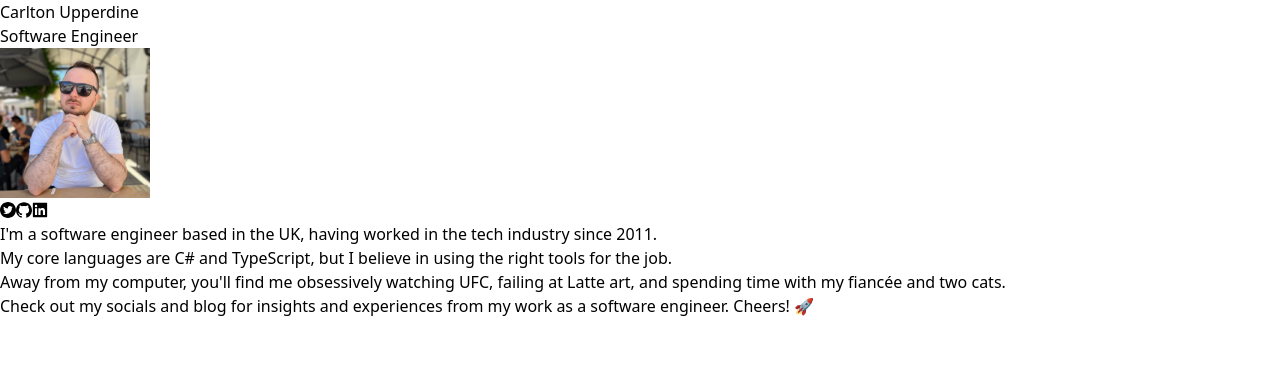
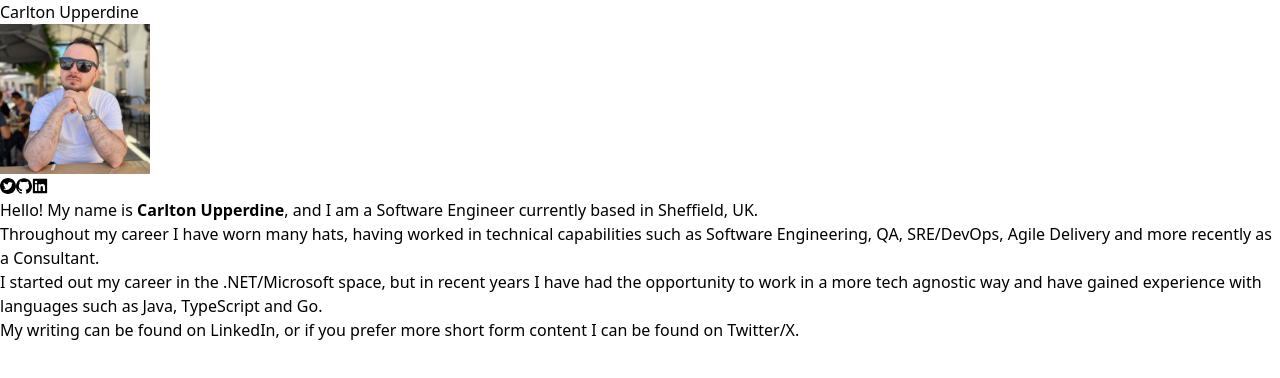
Before and after one commit to carltonupp/website, a React (Vite) app: page / in a window 1280 px wide. Shown: the top 378 px of the page. Built offline with nearby package versions, Linux system fonts and the light colour scheme.

Commit message:
finished bio

```diff
--- a/src/App.tsx
+++ b/src/App.tsx
@@ -6,8 +6,7 @@ export function App() {
     <div className="flex flex-col min-h-screen font-sans bg-slate-700 text-white">
       <header>
         <div className="text-center mt-10">
-          <div className="text-5xl">Carlton Upperdine</div>
-          <div className="text-3xl my-5">Software Engineer</div>
+          <div className="text-5xl mb-10">Carlton Upperdine</div>
         </div>
       </header>
       <main className="container mx-auto flex-1">
--- a/src/Bio.tsx
+++ b/src/Bio.tsx
@@ -3,20 +3,23 @@ export default function Bio() {
     <div className="mt-5 text-2xl">
       <ul>
         <li className="mb-5">
-          I&apos;m a software engineer based in the UK, having worked in the
-          tech industry since 2011.
+          Hello! My name is <strong>Carlton Upperdine</strong>, and I am a
+          Software Engineer currently based in Sheffield, UK.
         </li>
         <li className="mb-5">
-          My core languages are C# and TypeScript, but I believe in using the
-          right tools for the job.
+          Throughout my career I have worn many hats, having worked in technical
+          capabilities such as Software Engineering, QA, SRE/DevOps, Agile
+          Delivery and more recently as a Consultant.
         </li>
         <li className="mb-5">
-          Away from my computer, you&apos;ll find me obsessively watching UFC,
-          failing at Latte art, and spending time with my fiancée and two cats.
+          I started out my career in the .NET/Microsoft space, but in recent
+          years I have had the opportunity to work in a more tech agnostic way
+          and have gained experience with languages such as Java, TypeScript and
+          Go.
         </li>
         <li>
-          Check out my socials and blog for insights and experiences from my
-          work as a software engineer. Cheers! 🚀
+          My writing can be found on <a className="text-slate-500" href="https://linkedin.com/in/carltonupp">LinkedIn</a>, or if you prefer more short form
+          content I can be found on <a className="text-slate-500" href="https://x.com/carltonupp">Twitter/X</a>.
         </li>
       </ul>
     </div>
```
